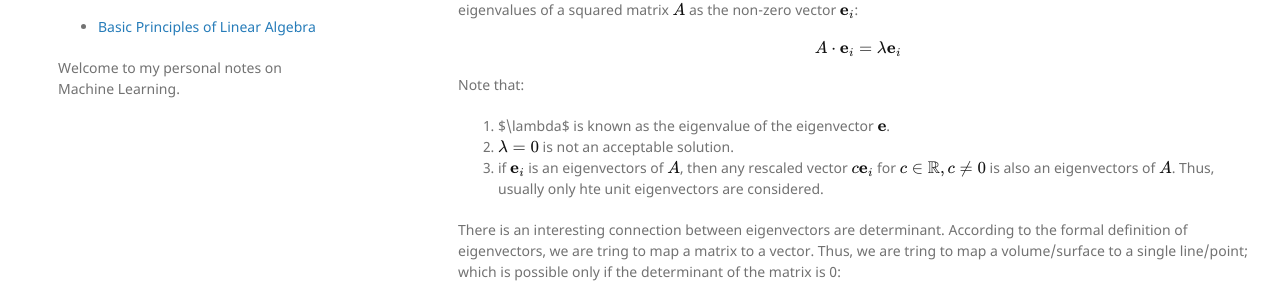
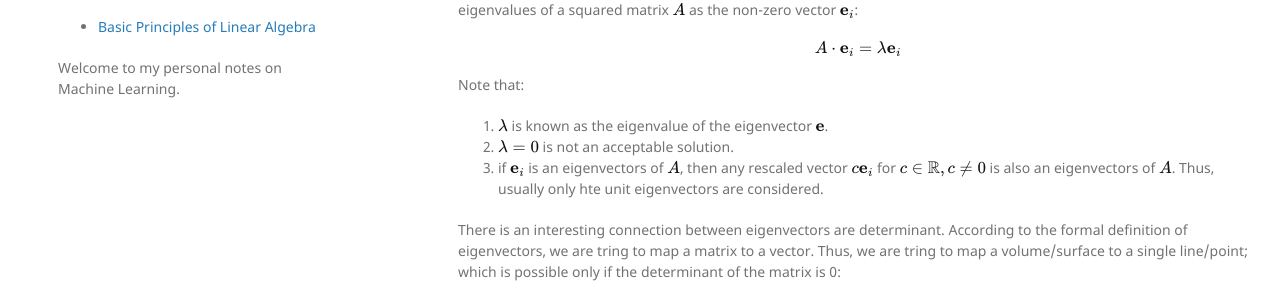
Before and after one commit to andompesta/andompesta.github.io, a Jekyll site: the page built from _posts/2020-12-23-linear-algebra.md, in a window 1280 px wide and 900 px high, scrolled down 5101 px. Shown: the part 231-532 px from the top of the window. Built offline with Jekyll 4.4.1, drawn with Linux system fonts in a browser that asks for light colours.

Commit message:
fix math

```diff
--- a/_posts/2020-12-23-linear-algebra.md
+++ b/_posts/2020-12-23-linear-algebra.md
@@ -215,7 +215,7 @@ A \cdot \mathbf{e}_i = \lambda \mathbf{e}_i
 $$
 
 Note that:
-1. $\lambda$ is known as the eigenvalue of the eigenvector $$\mathbf{e}$$.
+1. $$\lambda$$ is known as the eigenvalue of the eigenvector $$\mathbf{e}$$.
 2. $$\lambda = 0 $$ is not an acceptable solution.
 3. if $$\mathbf{e}_i$$ is an eigenvectors of $$A$$, then any rescaled vector $$c \mathbf{e}_i $$ for $$ c \in \mathbb{R}, c \neq 0$$ is also an eigenvectors of $$A$$. Thus, usually only hte unit eigenvectors are considered.
 
```
